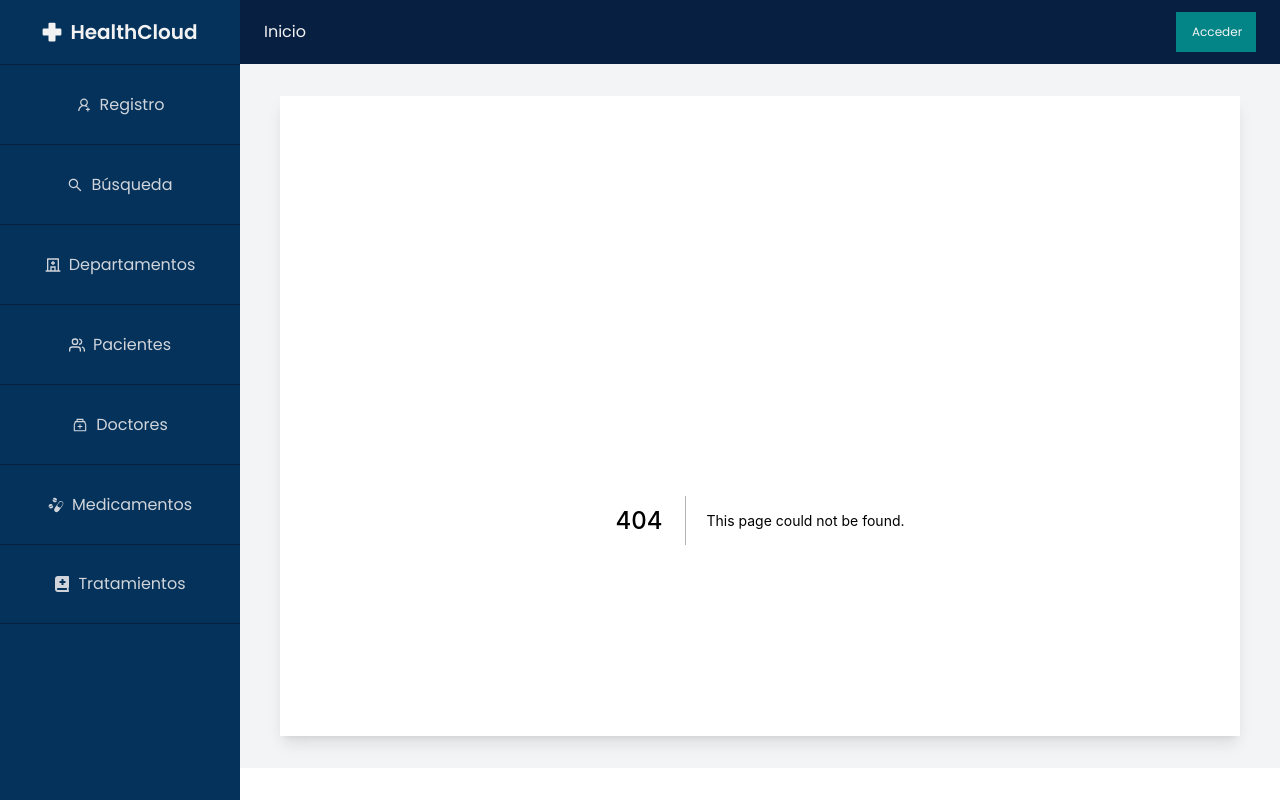
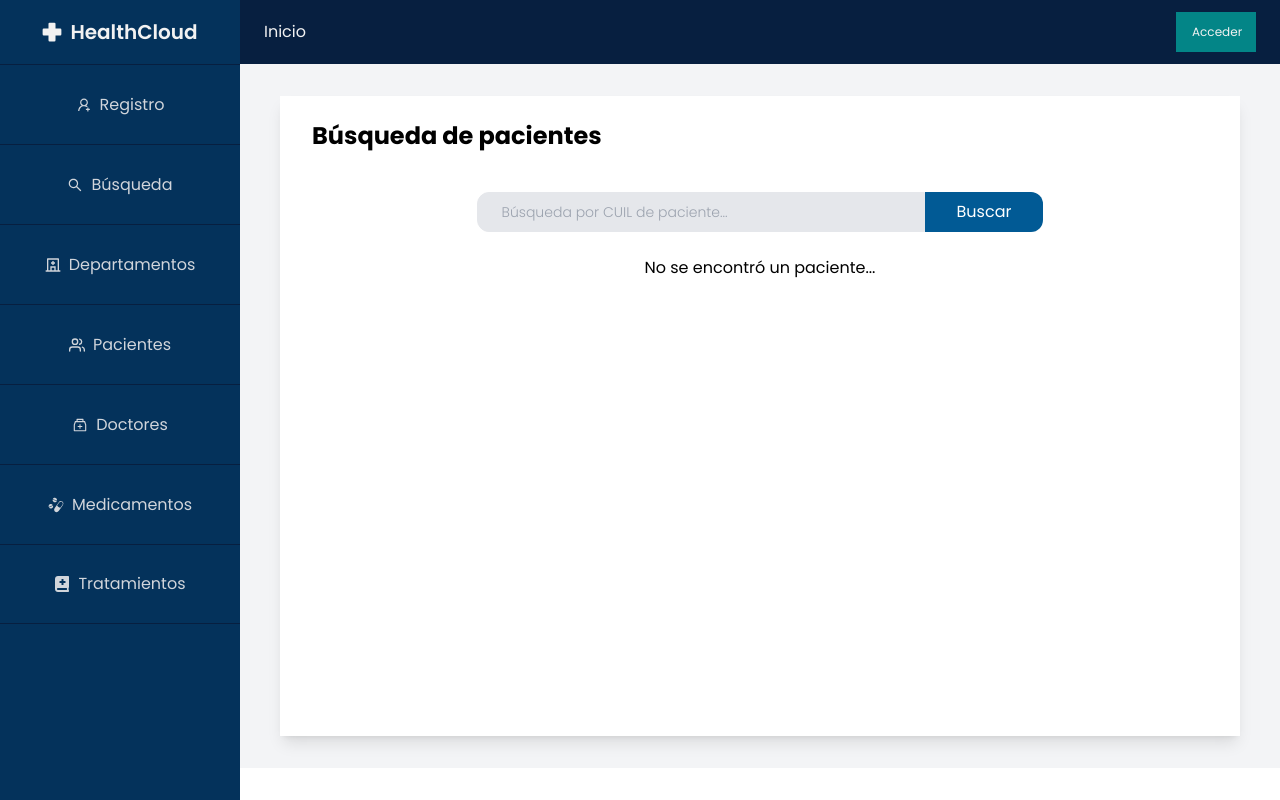
Before and after one commit to matiassio2774/healthcloud, a Next.js app: page /busqueda in a window 1280 px wide. Before the commit this address had no page. Built offline with nearby package versions, Linux system fonts and the light colour scheme.

Commit message:
Añadido formulario de busqueda de pacientes

```diff
--- /dev/null
+++ b/components/BusquedaPacientes/BusquedaPacientes.jsx
@@ -0,0 +1,33 @@
+
+function BusquedaPacientes() {
+  return (
+    <>
+      <div className="flex flex-col justify-center items-center mt-10">
+        <div className="flex w-full justify-center items-center">
+        <input
+          className="bg-gray-200 w-2/4 h-10 border rounded-l-xl py-2 px-6 outline-none text-sm font-light"
+          type="text"
+          placeholder="Búsqueda por CUIL de paciente..."
+      />
+                <button
+            type="submit"
+            className="bg-button text-white py-2 px-8 rounded-r-xl hover:bg-active"
+          >
+            Buscar
+          </button>
+        </div>
+
+      <div className="my-6">
+      <p>No se encontró un paciente...</p>
+      </div>
+
+      <div>
+
+      </div>
+
+      </div>
+    </>
+  )
+}
+
+export default BusquedaPacientes
--- a/components/Sidebar/Sidebar.jsx
+++ b/components/Sidebar/Sidebar.jsx
@@ -23,7 +23,7 @@ function Sidebar() {
             <AiOutlineUserAdd />
             <span>Registro</span>
           </button>
-          <button className="w-full h-20 border-t border-primary flex gap-2 items-center justify-center hover:bg-active ">
+          <button className="w-full h-20 border-t border-primary flex gap-2 items-center justify-center hover:bg-active " onClick={()=>router.push('/busqueda')}>
             <AiOutlineSearch />
             <span>Búsqueda</span>
           </button>
--- /dev/null
+++ b/pages/busqueda/index.jsx
@@ -0,0 +1,12 @@
+import BusquedaPacientes from "../../components/BusquedaPacientes/BusquedaPacientes"
+
+function SearchPage() {
+  return (
+    <>
+      <p className="font-bold text-2xl">Búsqueda de pacientes</p>
+      <BusquedaPacientes />
+    </>
+  )
+}
+
+export default SearchPage
```
